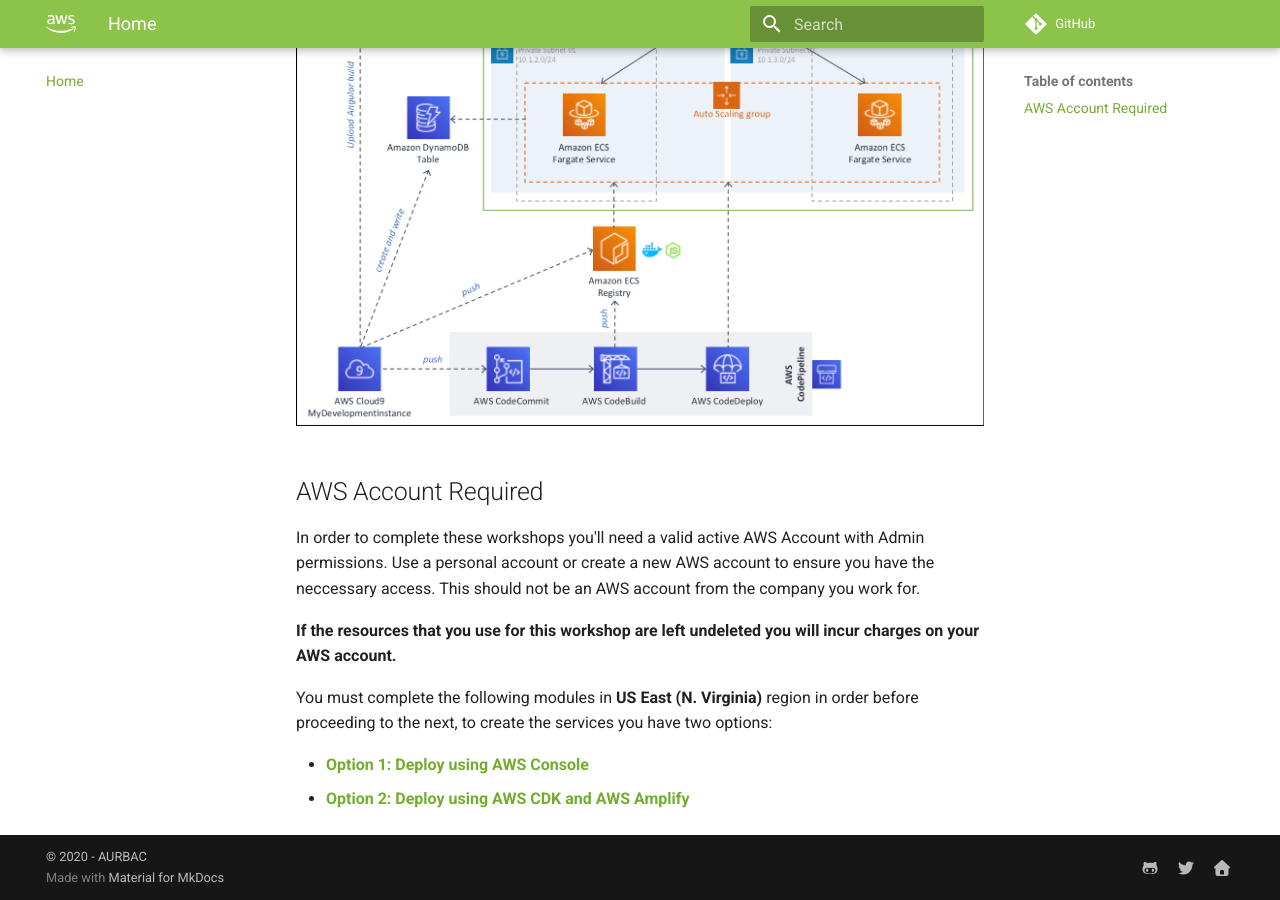
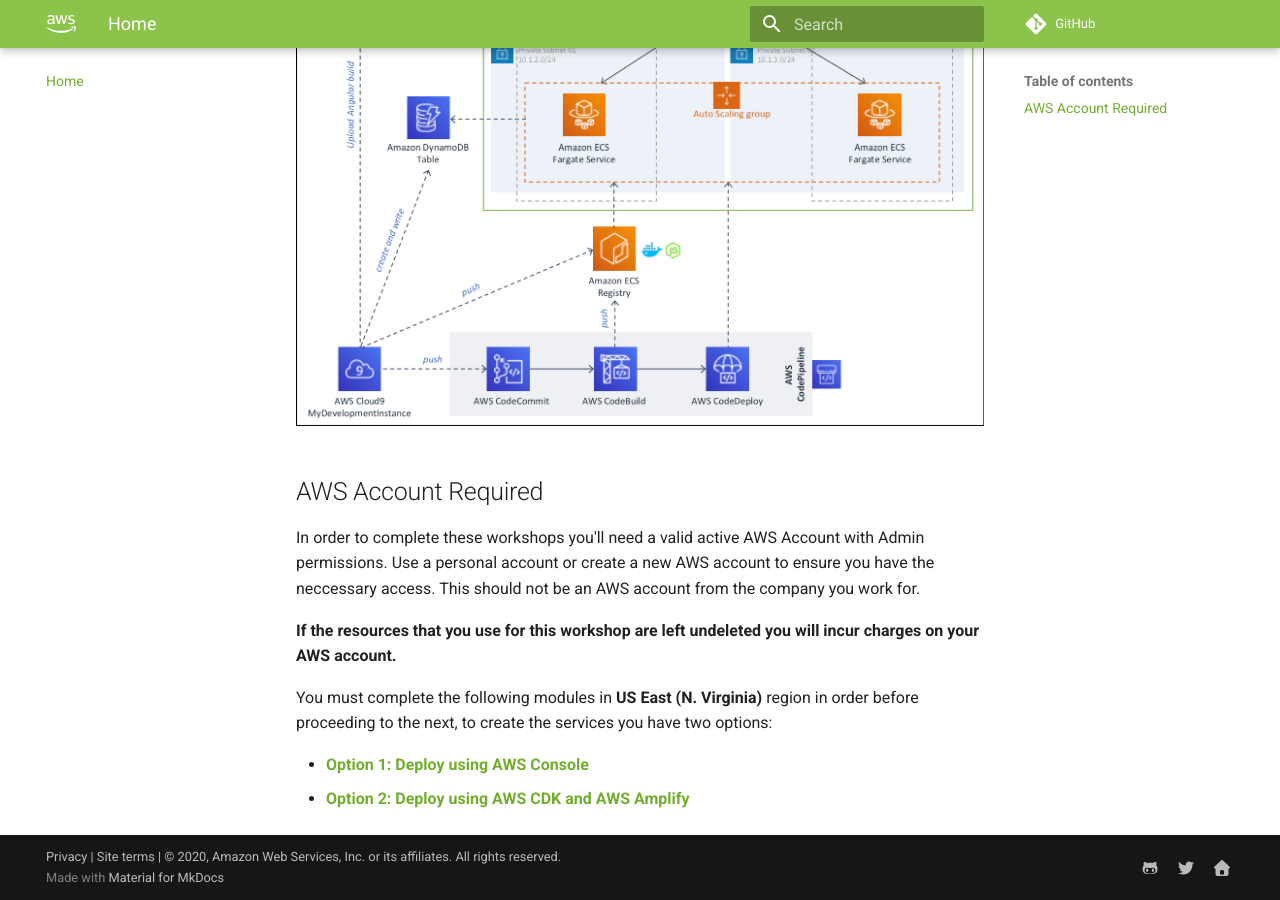
Before and after one commit to aurbac/workshop-containers-cdk-react-amplify, an MkDocs documentation site: the page built from docs/index.md, in a window 1280 px wide and 900 px high, scrolled down 755 px. Built offline with MkDocs 1.6.1 and Material for MkDocs 9.7.7, drawn with Linux system fonts in a browser that asks for light colours; comment, search, counter and statistics services are not loaded.

Commit message:
Shortbread

```diff
--- a/mkdocs.yml
+++ b/mkdocs.yml
@@ -12,7 +12,7 @@ repo_url: 'https://github.com/aurbac/nodejs-back-and-angular-front'
 google_analytics: ['UA-55517703-6', 'aws-msg-app.ws.kabits.com']
 
 # Copyright
-copyright: '&copy; 2020 - AURBAC '
+copyright: '<a href="https://aws.amazon.com/privacy/" target="blank">Privacy</a> | <a href="https://aws.amazon.com/terms/" target="blank">Site terms</a> | &copy; 2020, Amazon Web Services, Inc. or its affiliates. All rights reserved.'
 
 extra:
   social:
```
